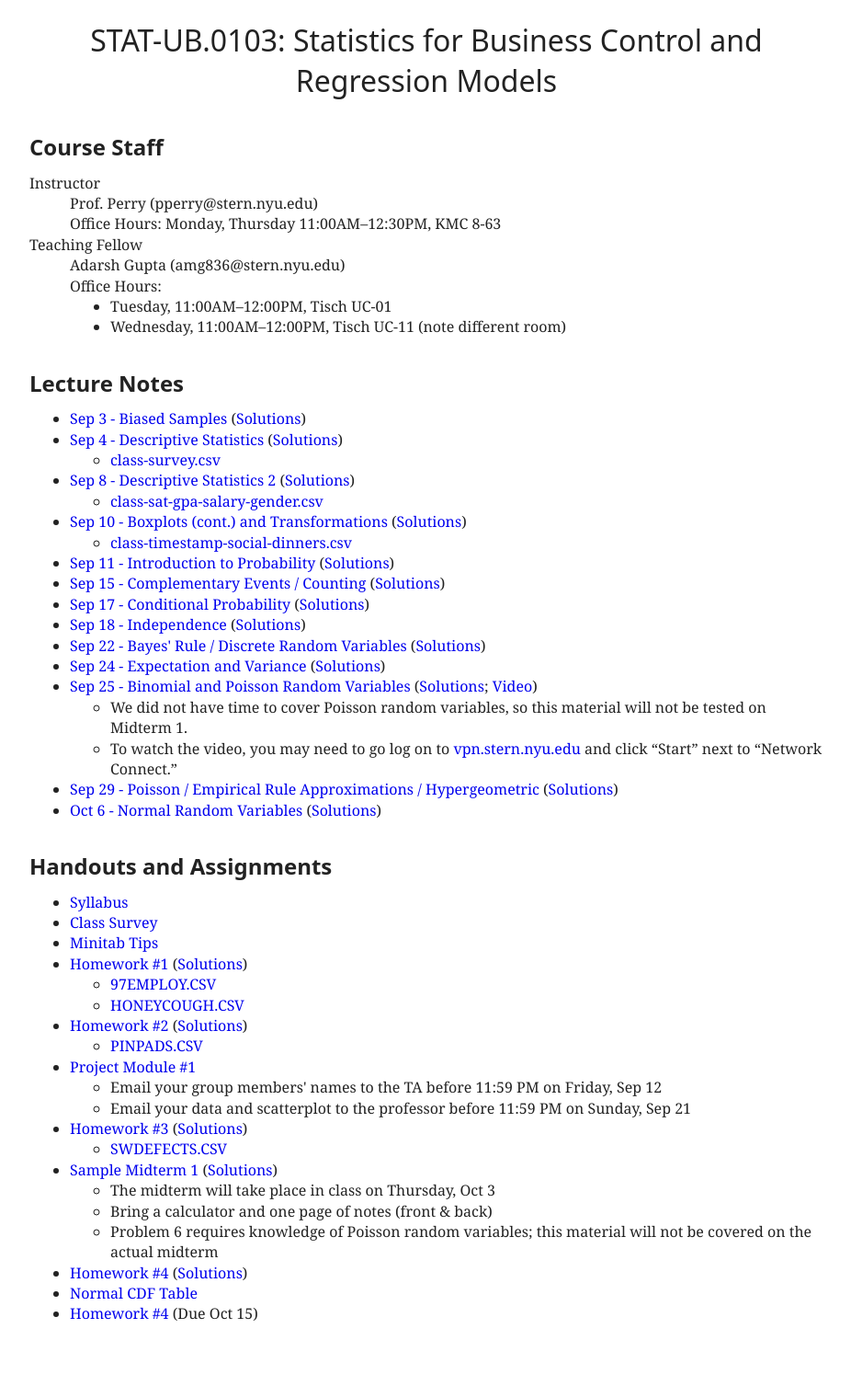
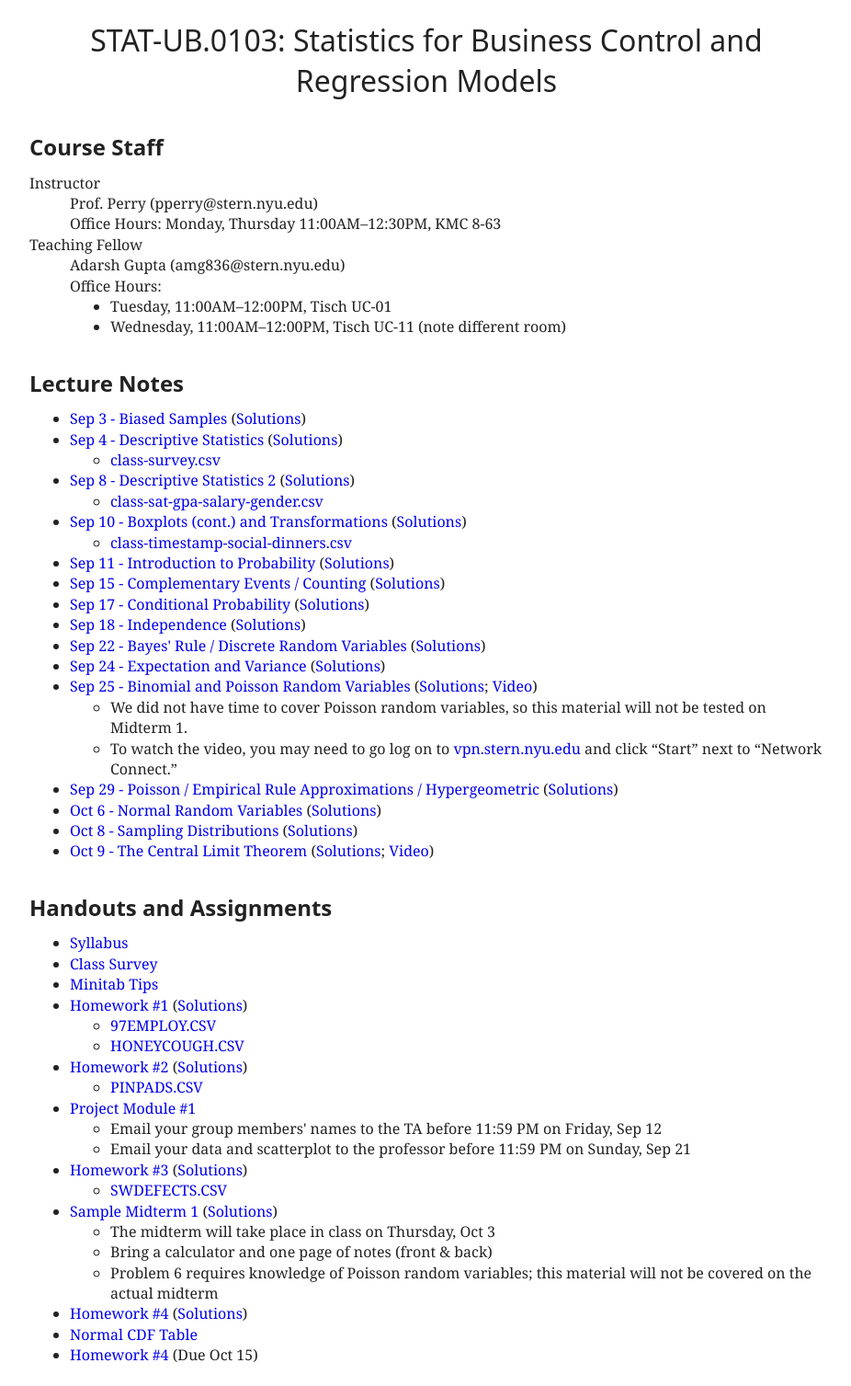
Before and after one commit to patperry/patperry.github.com, a Jekyll site: the page built from course/ub0103/index.html, in a window 1280 px wide. Shown: the whole page at 92% size, without its empty margins (176-1102 px from the left). Built offline with Jekyll 4.4.1, drawn with Linux system fonts in a browser that asks for light colours; before the commit the page ends 1462 px from its top, so only the background shows below that.

Commit message:
Add missing lecture notes; links to video

```diff
--- a/course/ub0103/index.html
+++ b/course/ub0103/index.html
@@ -68,6 +68,11 @@ stylesheet: /css/main.css?v=1
     (<a href="lecture/pois-hgeom-sol.pdf">Solutions</a>)
   <li><a href="lecture/normal.pdf">Oct 6 - Normal Random Variables</a>
     (<a href="lecture/normal-sol.pdf">Solutions</a>)
+  <li><a href="lecture/sampling.pdf">Oct 8 - Sampling Distributions</a>
+    (<a href="lecture/sampling-sol.pdf">Solutions</a>)
+  <li><a href="lecture/clt.pdf">Oct 9 - The Central Limit Theorem</a>
+    (<a href="lecture/clt-sol.pdf">Solutions</a>;
+     <a href="http://nyustern.mediasite.com/Mediasite/Play/fd1a1921970e49eca9eb2b391ca217091d">Video</a>)
 </ul>
 
 <h2>Handouts and Assignments</h2>
```
Also changed, not shown: 4 other files.
